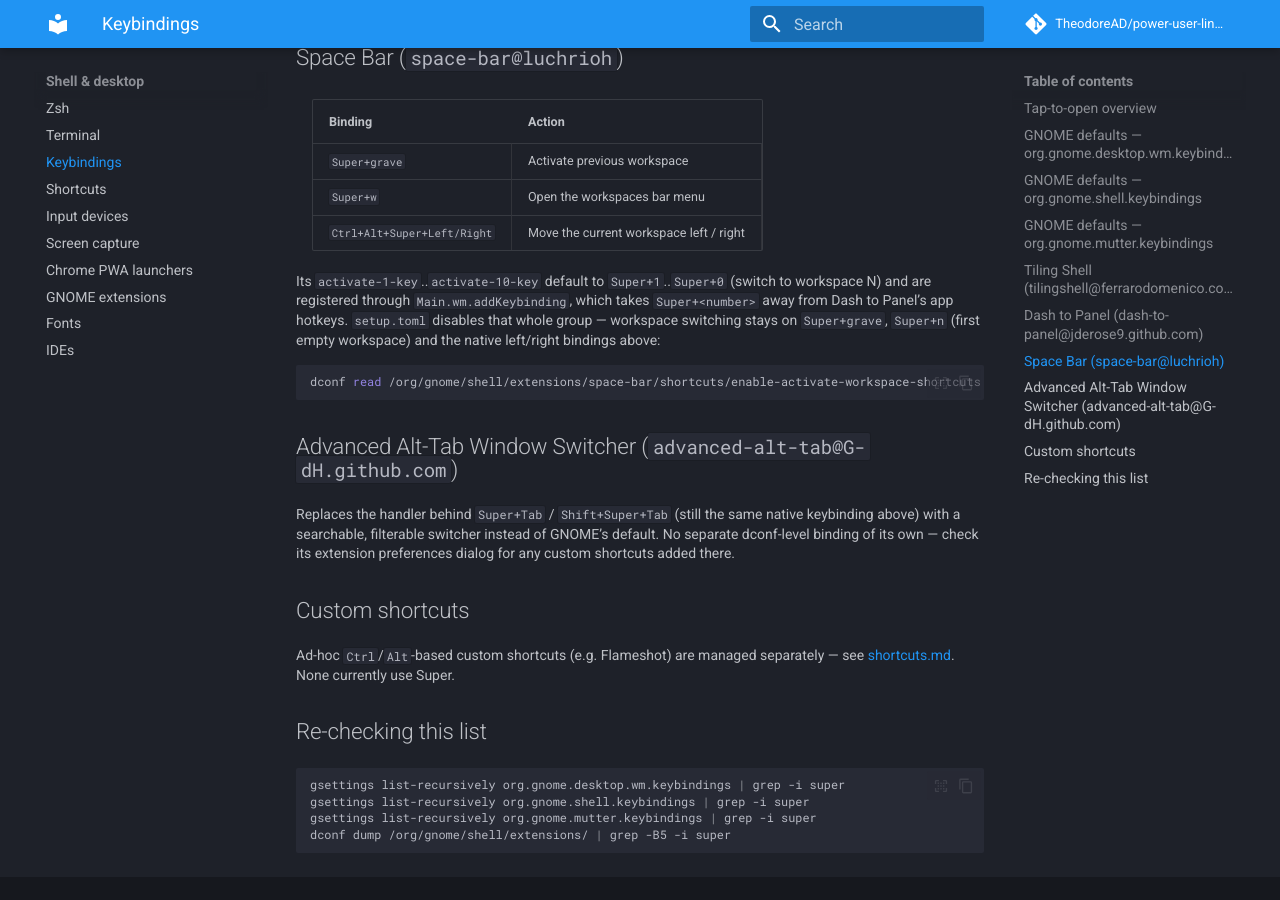
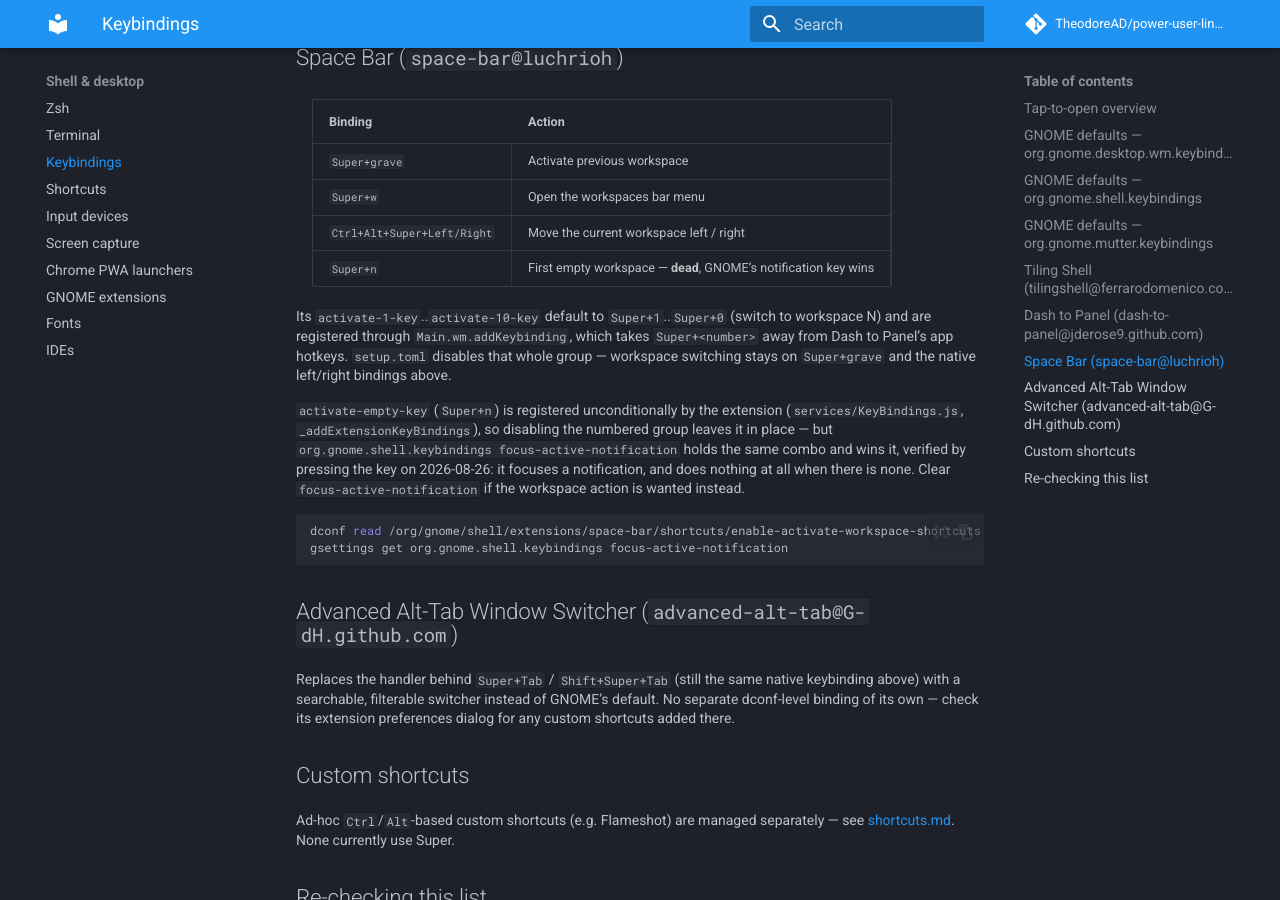
Before and after one commit to TheodoreAD/power-user-linux-setup, an MkDocs documentation site: the page built from docs/keybindings.md, in a window 1280 px wide and 900 px high, scrolled down 2834 px. Built offline with MkDocs 1.6.1 and Material for MkDocs 9.7.7, drawn with Linux system fonts in a browser that asks for light colours; comment, search, counter and statistics services are not loaded; some of the changed text lies outside the part shown.

Commit message:
docs: Super+n belongs to GNOME's notification key, not Space Bar
The Space Bar section claimed Super+n switches to the first empty workspace. Its activate-empty-key
is indeed registered unconditionally, but org.gnome.shell.keybindings focus-active-notification
holds the same combo and wins it — pressing the key focuses a notification, and looks dead when
there is none.

Co-Authored-By: Claude Opus 5 <noreply@anthropic.com>

````diff
--- a/docs/keybindings.md
+++ b/docs/keybindings.md
@@ -47,7 +47,7 @@ not `Super_R`.
 | `Super+a`                         | Toggle application (app grid) view                  |
 | `Super+s`                         | Toggle Quick Settings                               |
 | `Super+v`, `Super+m`              | Toggle message tray / notifications                 |
-| `Super+n`                         | Focus active notification                           |
+| `Super+n`                         | Focus active notification — wins over Space Bar     |
 | `Super+1`..`Super+9`              | Switch to application N — **taken over**, see below |
 | `Super+Ctrl+1`..`Super+Ctrl+9`    | Open new window of application N — **taken over**   |
 | `Super+Alt+Up` / `Super+Alt+Down` | Shift overview up / down                            |
@@ -106,19 +106,27 @@ dconf read /org/gnome/shell/extensions/dash-to-panel/hotkeys-overlay-combo   # '
 
 ## Space Bar (`space-bar@luchrioh`)
 
-| Binding                     | Action                                  |
-| --------------------------- | --------------------------------------- |
-| `Super+grave`               | Activate previous workspace             |
-| `Super+w`                   | Open the workspaces bar menu            |
-| `Ctrl+Alt+Super+Left/Right` | Move the current workspace left / right |
+| Binding                     | Action                                                          |
+| --------------------------- | --------------------------------------------------------------- |
+| `Super+grave`               | Activate previous workspace                                     |
+| `Super+w`                   | Open the workspaces bar menu                                    |
+| `Ctrl+Alt+Super+Left/Right` | Move the current workspace left / right                         |
+| `Super+n`                   | First empty workspace — **dead**, GNOME's notification key wins |
 
 Its `activate-1-key`..`activate-10-key` default to `Super+1`..`Super+0` (switch to workspace N) and
 are registered through `Main.wm.addKeybinding`, which takes `Super+<number>` away from Dash to
 Panel's app hotkeys. `setup.toml` disables that whole group — workspace switching stays on
-`Super+grave`, `Super+n` (first empty workspace) and the native left/right bindings above:
+`Super+grave` and the native left/right bindings above.
+
+`activate-empty-key` (`Super+n`) is registered unconditionally by the extension
+(`services/KeyBindings.js`, `_addExtensionKeyBindings`), so disabling the numbered group leaves it
+in place — but `org.gnome.shell.keybindings focus-active-notification` holds the same combo and wins
+it, verified by pressing the key on 2026-08-26: it focuses a notification, and does nothing at all
+when there is none. Clear `focus-active-notification` if the workspace action is wanted instead.
 
 ```shell
 dconf read /org/gnome/shell/extensions/space-bar/shortcuts/enable-activate-workspace-shortcuts  # false
+gsettings get org.gnome.shell.keybindings focus-active-notification                             # ['<Super>n']
 ```
 
 ## Advanced Alt-Tab Window Switcher (`advanced-alt-tab@G-dH.github.com`)
````
